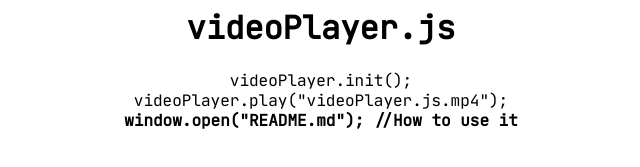
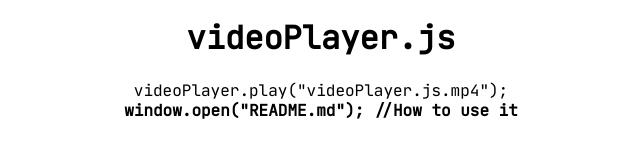
Before and after one commit to BOOK-BLOG/videoPlayer.js, a plain HTML site: page docs/index.html in a window 1280 px wide. Shown: the part 521-688 px from the top of the page, without its empty margins (319-959 px from the left). Drawn offline with nearby package versions, Linux system fonts and the light colour scheme.

Commit message:
Fixed muiti-init() bug

```diff
--- a/docs/index.html
+++ b/docs/index.html
@@ -16,9 +16,10 @@
     <div class="center">
         <img src="logo.png" alt="videoPlayer.js Logo" class="logo">
         <h1 class="title">videoPlayer.js</h1>
-        <p class="code" onclick="videoPlayer.init();">videoPlayer.init();</p>
-        <p class="code" onclick="videoPlayer.play('videoPlayer.js.mp4');">videoPlayer.play("videoPlayer.js.mp4");</p>
-        <p class="code readme" onclick="window.open('https://github.com/BOOK-BLOG/videoPlayer.js/blob/master/README.md')">window.open("README.md"); //How to use it</p>
+        <p class="code" onclick="videoPlayer.play('videoPlayer.js.mp4')">videoPlayer.play("videoPlayer.js.mp4");</p>
+        <p class="code readme"
+            onclick="window.open('https://github.com/BOOK-BLOG/videoPlayer.js/blob/master/README.md')">
+            window.open("README.md"); //How to use it</p>
     </div>
     <script src="https://code.jquery.com/jquery-3.4.1.slim.min.js"
         integrity="sha384-J6qa4849blE2+poT4WnyKhv5vZF5SrPo0iEjwBvKU7imGFAV0wwj1yYfoRSJoZ+n" crossorigin="anonymous">
@@ -26,7 +27,9 @@
     <script src="videoPlayer.js"></script>
     <link rel="stylesheet" href="videoPlayer.css">
     <script>
-        videoPlayer.init();
+        $("body").ready(function () {
+            videoPlayer.init();
+        })
     </script>
 </body>
 
```
